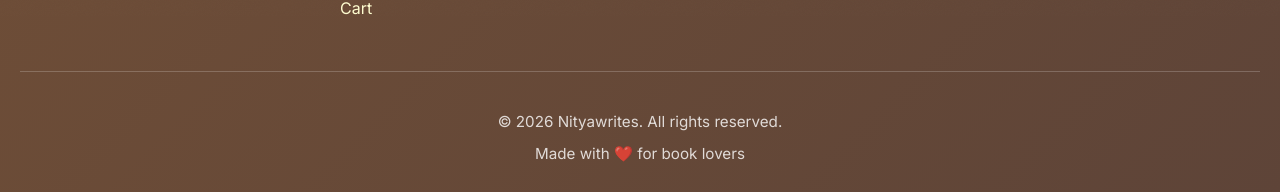
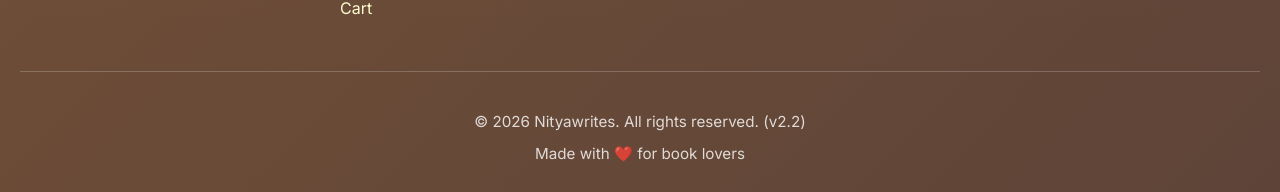
Before and after one commit to Vasucr01/nityawrites17, a Django app: page /cart/ in a window 1280 px wide. Shown: the part 784-976 px from the top of the page. Run offline with Django 5.2, Linux system fonts and the light colour scheme; data that the repository does not hold is empty.

Commit message:
Add version verification v2.2 to footer

```diff
--- a/store/templates/store/base.html
+++ b/store/templates/store/base.html
@@ -89,7 +89,7 @@
     </div>
 
     <div class="footer-bottom">
-      <p>© 2026 Nityawrites. All rights reserved.</p>
+      <p>© 2026 Nityawrites. All rights reserved. (v2.2)</p>
       <p>Made with ❤️ for book lovers</p>
     </div>
   </footer>
```
